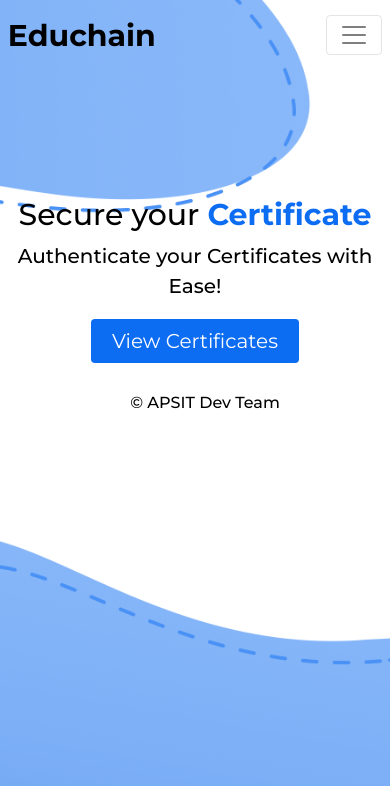
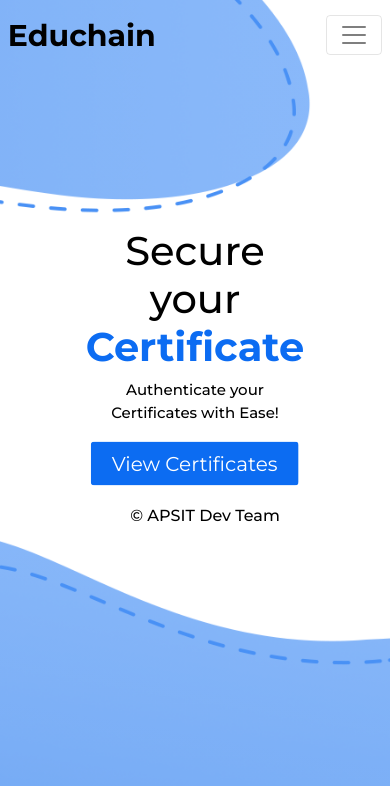
Before and after one commit to prasad9797/BlockCerts-Educhain, a React (Create React App) app: page / in a window 390 px wide. Shown: the top 786 px of the page. Built offline with nearby package versions, Linux system fonts and the light colour scheme.

Commit message:
Final Website Build

```diff
--- a/src/CSS/home.css
+++ b/src/CSS/home.css
@@ -6,11 +6,7 @@
 }
 
 body {
-  background-image: linear-gradient(
-      rgba(255, 255, 255, 0.25),
-      rgba(255, 255, 255, 0.25)
-    ),
-    url("../images/certificate_portal_bg4.png") !important;
+  background-image: linear-gradient( rgba(255, 255, 255, 0.25), rgba(255, 255, 255, 0.25)), url("../images/certificate_portal_bg4.png") !important;
   background-size: cover;
   background-repeat: no-repeat;
 }
@@ -20,11 +16,18 @@ body {
   overflow-x: hidden;
 }
 
+.center-div {
+  position: absolute;
+  top: 50%;
+  left: 50%;
+  transform: translate(-50%, 0%);
+}
+
 .title {
   color: black;
   justify-content: center;
   align-items: center;
-  padding-top: 15rem;
+  /* padding-top: 15rem; */
   overflow: hidden;
 }
 
@@ -129,8 +132,16 @@ body {
 
 @media only screen and (max-width: 600px) {
   .title {
-    font-size: 30px;
-    padding-top: 35%;
+    font-size: 40px;
+  }
+  .sub-title {
+    font-size: 15px;
+  }
+  .center-div {
+    position: absolute;
+    top: 50%;
+    left: 50%;
+    transform: translate(-50%, 50%);
   }
 }
 
--- a/src/Component/Home.js
+++ b/src/Component/Home.js
@@ -107,11 +107,11 @@ class Home extends React.Component {
                     </Link>
                   )}
                 </p>
+                <FooterComp />
               </div>
             </Col>
           </Row>
         </Container>
-        <FooterComp />
       </section>
     );
   }
```
